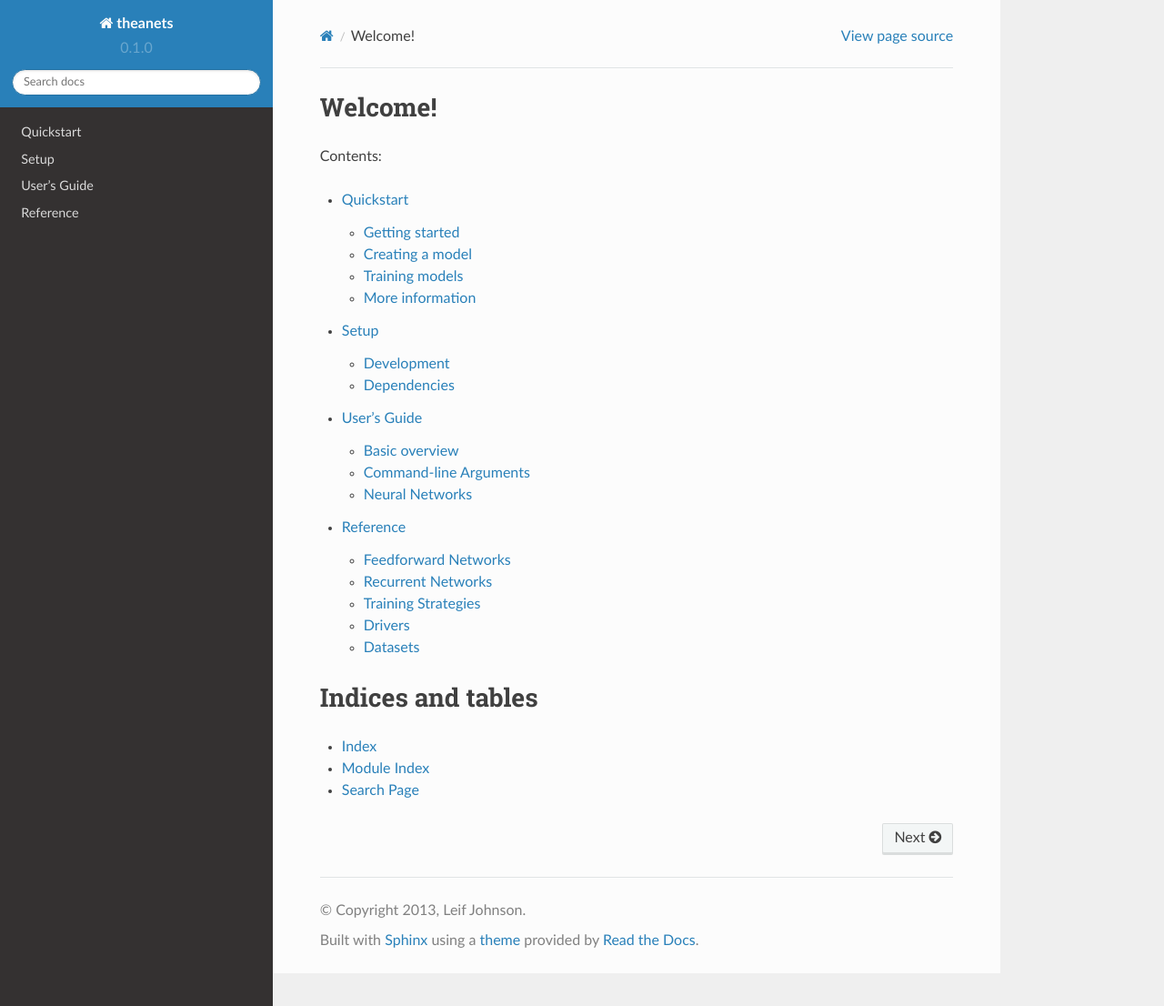
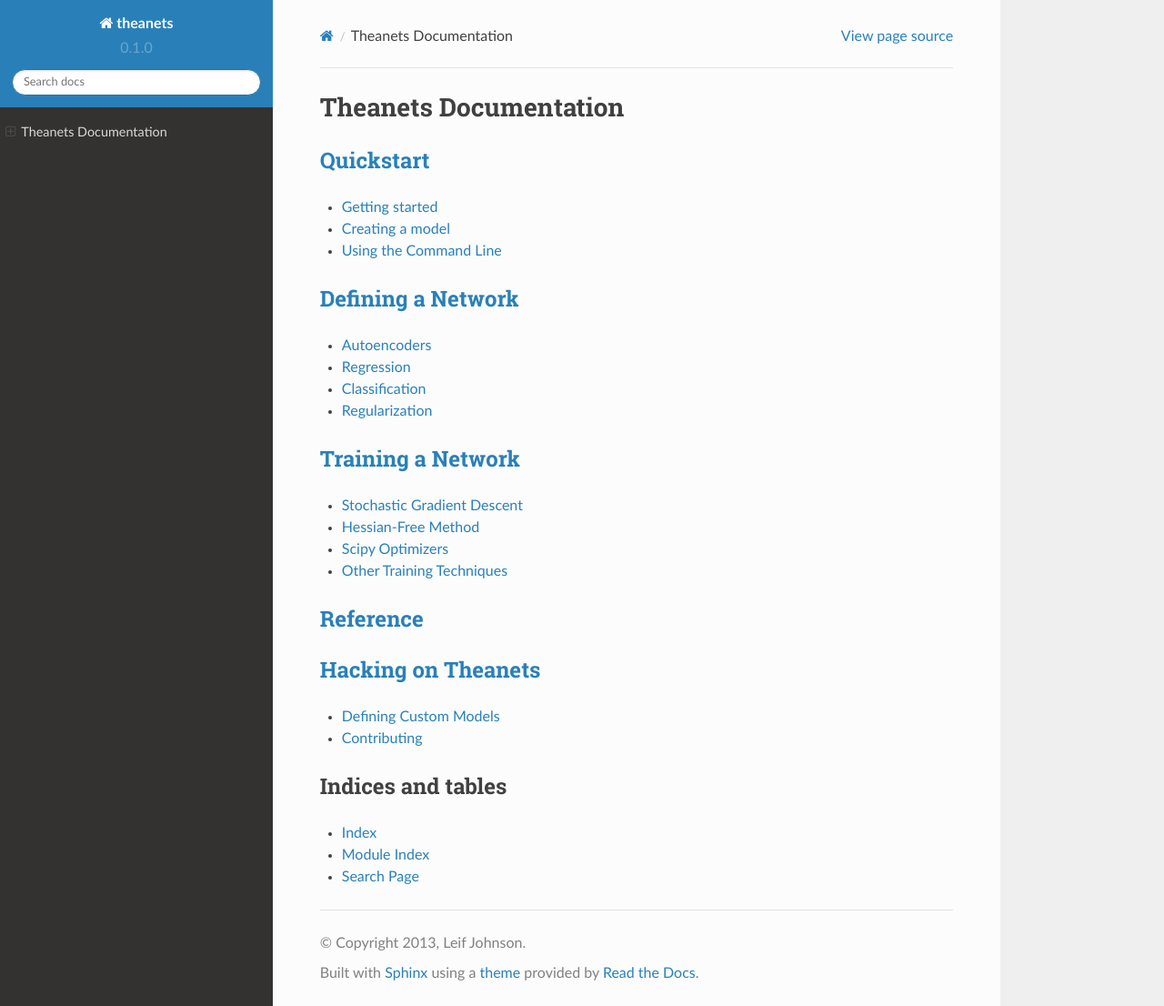
Before and after one commit to lmjohns3/theanets, a Sphinx documentation site: the page built from docs/index.rst, in a window 1280 px wide and 1106 px high. Shown: the whole window at 91% size. Built offline with Sphinx 7.4.7 and the Read the Docs theme 2.0.0, drawn with Linux system fonts in a browser that asks for light colours.

Commit message:
Update docs.

```diff
--- /dev/null
+++ b/docs/hacking.rst
@@ -0,0 +1,13 @@
+===================
+Hacking on Theanets
+===================
+
+.. _hacking-extending:
+
+Defining Custom Models
+======================
+
+.. _hacking-contributing:
+
+Contributing
+============
--- a/docs/index.rst
+++ b/docs/index.rst
@@ -1,18 +1,40 @@
-Welcome!
-========
+Theanets Documentation
+======================
 
-Contents:
+:doc:`quickstart`
+-----------------
 
-.. toctree::
-   :maxdepth: 2
+* :ref:`qs-setup`
+* :ref:`qs-quickstart`
+* :ref:`qs-cli`
 
-   quickstart
-   setup
-   guide
-   reference
+:doc:`models`
+-------------
+
+* :ref:`models-autoencoders`
+* :ref:`models-regression`
+* :ref:`models-classification`
+* :ref:`models-regularization`
+
+:doc:`trainers`
+---------------
+
+* :ref:`trainers-sgd`
+* :ref:`trainers-hf`
+* :ref:`trainers-scipy`
+* :ref:`trainers-misc`
+
+:doc:`reference`
+----------------
+
+:doc:`hacking`
+--------------
+
+* :ref:`hacking-extending`
+* :ref:`hacking-contributing`
 
 Indices and tables
-==================
+------------------
 
 * :ref:`genindex`
 * :ref:`modindex`
--- a/docs/guide.rst
+++ b/docs/models.rst
@@ -1,6 +1,6 @@
-============
-User's Guide
-============
+==================
+Defining a Network
+==================
 
 This is a user guide!
 
@@ -89,3 +89,23 @@
 :math:`f`, a network defines a graph of computation units called "artificial
 neurons" because they behave, at a very high level, a bit like biological
 neurons in animals.
+
+.. _models-autoencoders:
+
+Autoencoders
+============
+
+.. _models-regression:
+
+Regression
+==========
+
+.. _models-classification:
+
+Classification
+==============
+
+.. _models-regularization:
+
+Regularization
+==============
--- a/docs/quickstart.rst
+++ b/docs/quickstart.rst
@@ -160,3 +164,8 @@
 
 This concludes the quick start guide! Please read more information about
 ``theanets`` in the `User's Guide <http://theanets.readthedocs.org/en/latest/guide.html>`_.
+
+.. _qs-cli:
+
+Using the Command Line
+======================
--- /dev/null
+++ b/docs/trainers.rst
@@ -0,0 +1,23 @@
+==================
+Training a Network
+==================
+
+.. _trainers-sgd:
+
+Stochastic Gradient Descent
+===========================
+
+.. _trainers-hf:
+
+Hessian-Free Method
+===================
+
+.. _trainers-scipy:
+
+Scipy Optimizers
+================
+
+.. _trainers-misc:
+
+Other Training Techniques
+=========================
```
Also changed, not shown: other parts of docs/quickstart.rst (+4 -0 lines).
